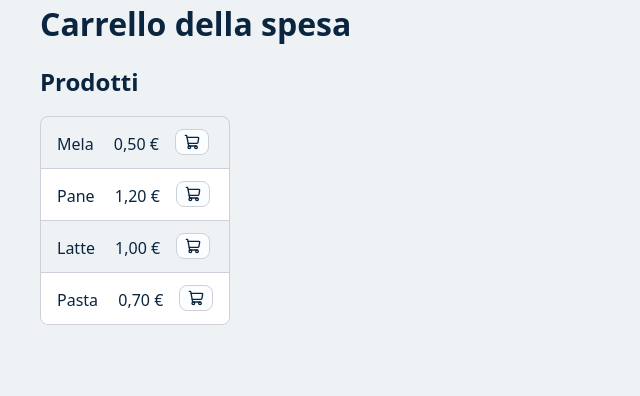
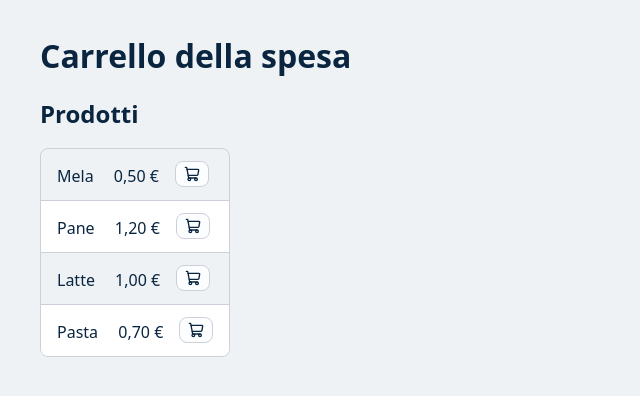
Before and after one commit to emanuelefavero/ex-react-usereducer-spesa, a React (Vite) app: page / in a window 1280 px wide. Shown: the top 396 px of the page, without its empty margins (0-640 px from the left). Built offline with nearby package versions, Linux system fonts and the light colour scheme.

Commit message:
style: add vertical padding to main

```diff
--- a/src/App.css
+++ b/src/App.css
@@ -1,4 +1,6 @@
 main {
+  padding-block: 2rem;
+
   > :not(:first-child) {
     margin-top: 1rem;
   }
```
